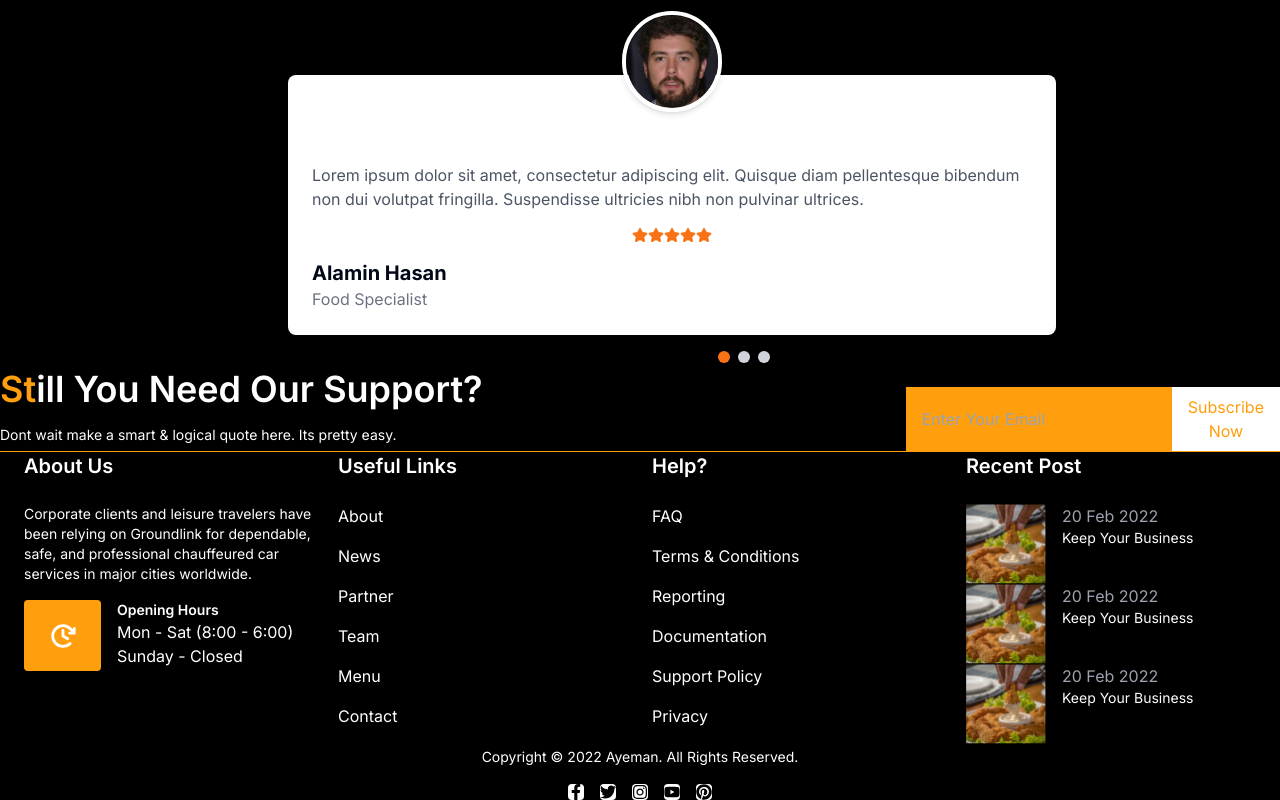
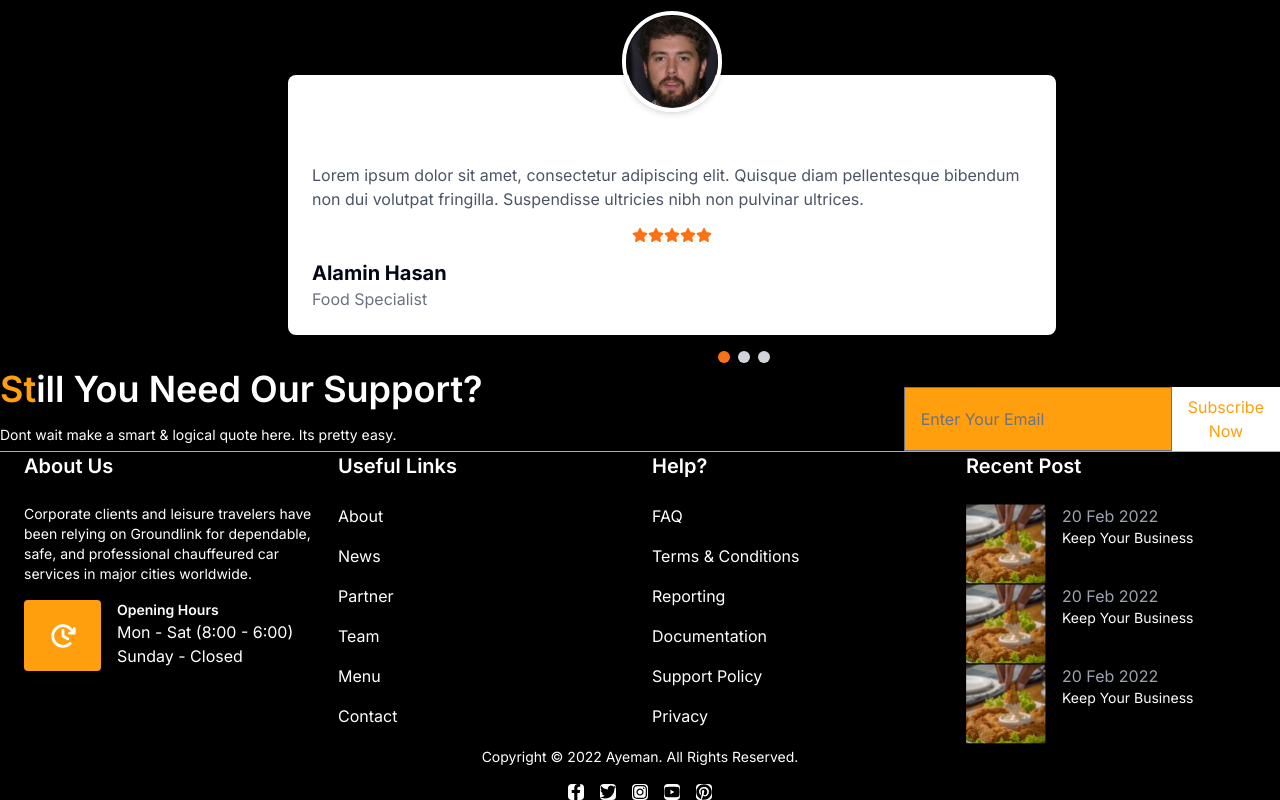
Before and after one commit to lalaRukh5880/hackathon-3-figma, a Next.js app: page / in a window 1280 px wide. Shown: the part 2491-3291 px from the top of the page. Built offline with nearby package versions, Linux system fonts and the light colour scheme.

Commit message:
changes tailwind config

```diff
--- a/tailwind.config.ts
+++ b/tailwind.config.ts
@@ -6,6 +6,7 @@ const config: Config = {
     "./src/pages/**/*.{js,ts,jsx,tsx,mdx}",
     "./src/components/**/*.{js,ts,jsx,tsx,mdx}",
     "./src/app/**/*.{js,ts,jsx,tsx,mdx}",
+	'./@/**/*.{ts,tsx}',
   ],
   theme: {
   	extend: {
@@ -93,6 +94,6 @@ const config: Config = {
   		}
   	}
   },
-  plugins: [require("tailwindcss-animate")],
+  plugins: [require("@tailwindcss/forms"), require("tailwindcss-animate")],
 };
 export default config;
```
